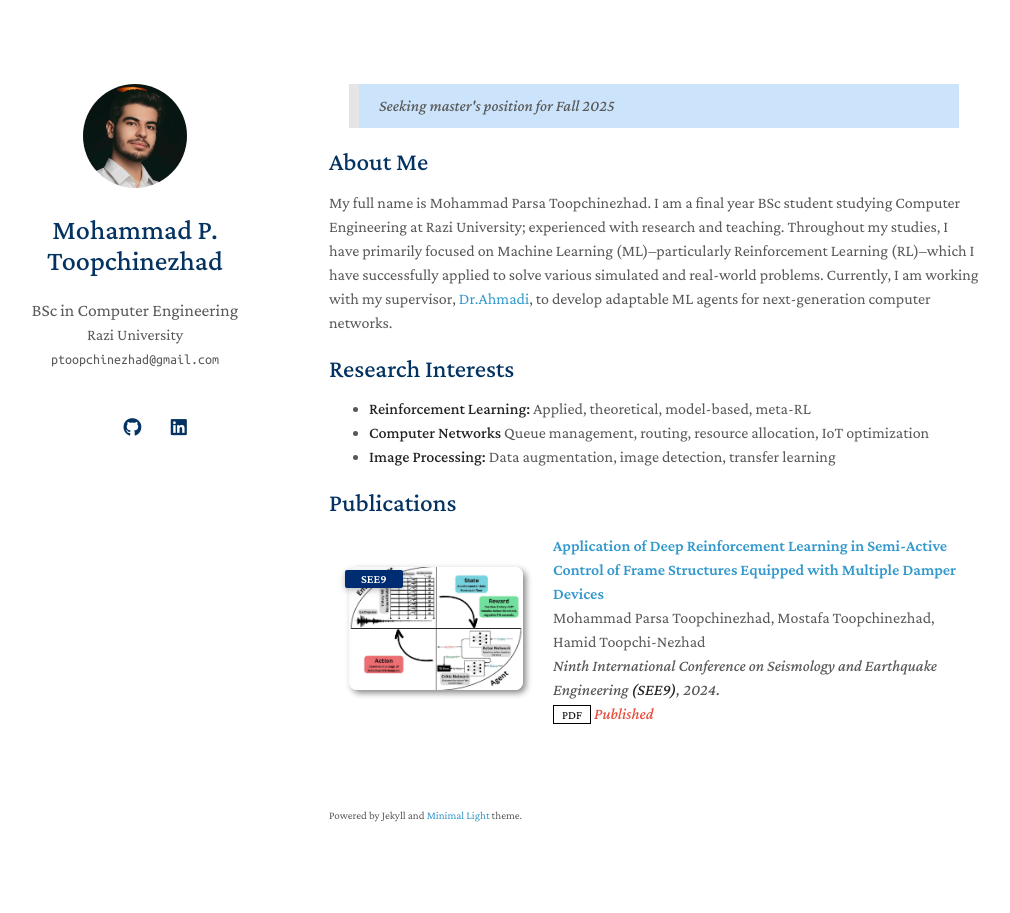
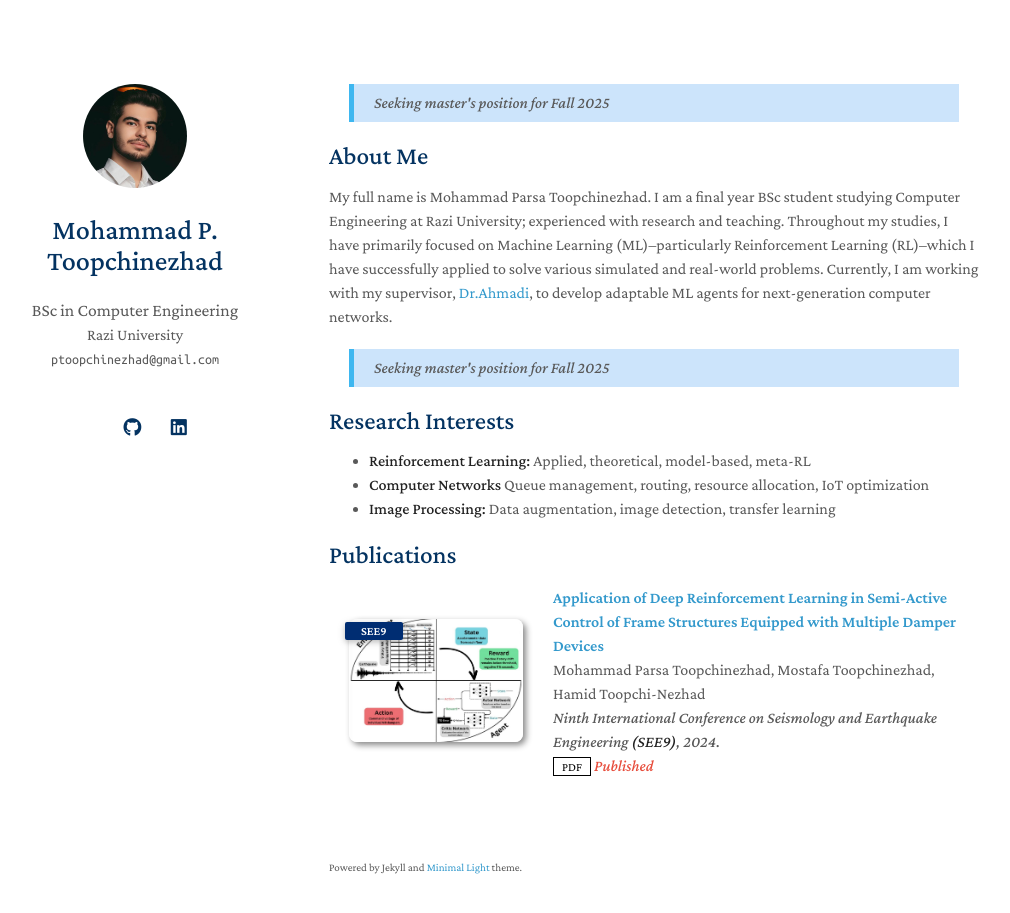
Before and after one commit to Procedurally-Generated-Human/Procedurally-Generated-Human.github.io, a Jekyll site: the page built from index.md, in a window 1280 px wide and 948 px high. Shown: the top 913 px of the window, without its empty margins (141-1151 px from the left). Built offline with Jekyll 4.4.1, drawn with Linux system fonts in a browser that asks for light colours; a style sheet for code colours, icons or effects is not loaded.

Commit message:
Update index.md

```diff
--- a/index.md
+++ b/index.md
@@ -2,7 +2,7 @@
 layout: homepage
 ---
 
-<div style="background-color:rgba(1, 121, 236, 0.2); border-left:10px solid #e5e5e5; margin:20px; padding:10px 10px 10px 20px; font-style:italic">
+<div style="background-color:rgba(1, 121, 236, 0.2); border-left:5px solid #3eb7f0; margin:20px; padding:7px 10px 7px 20px; font-style:italic;">
 
 Seeking master's position for Fall 2025
 
@@ -12,6 +12,11 @@ Seeking master's position for Fall 2025
 
 My full name is Mohammad Parsa Toopchinezhad. I am a final year BSc student studying Computer Engineering at Razi University; experienced with research and teaching. Throughout my studies, I have primarily focused on Machine Learning (ML)--particularly Reinforcement Learning (RL)--which I have successfully applied to solve various simulated and real-world problems. Currently, I am working with my supervisor, [Dr.Ahmadi](https://scholar.google.com/citations?user=nLI3EwoAAAAJ&hl=en), to develop adaptable ML agents for next-generation computer networks.
 
+<div style="background-color:rgba(1, 121, 236, 0.2); border-left:5px solid #3eb7f0; margin:20px; padding:7px 10px 7px 20px; font-style:italic;">
+
+Seeking master's position for Fall 2025
+
+</div>
 
 ## Research Interests
 
```
